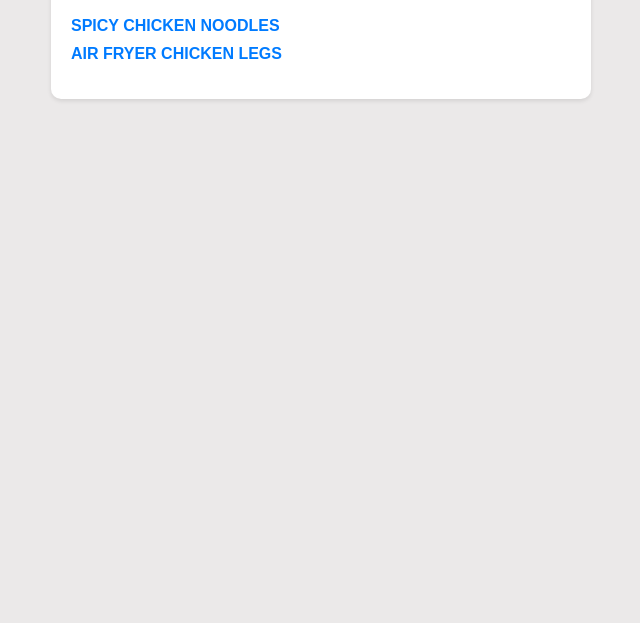
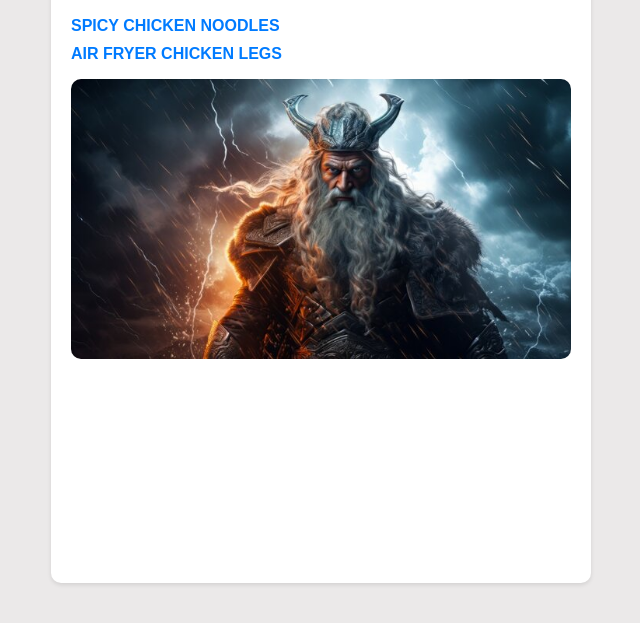
Before and after one commit to AyushRShetty/odin-recipes, a plain HTML site: page index.html in a window 1280 px wide. Shown: the part 89-712 px from the top of the page, without its empty margins (319-959 px from the left). Drawn offline with Linux system fonts and the light colour scheme.

Commit message:
Final Changes

```diff
--- a/index.html
+++ b/index.html
@@ -13,6 +13,7 @@
     <ul> <li><a href="recipes/noodles.html" target="_blank"><strong>SPICY CHICKEN NOODLES</strong></a></li>
        <li> <a href="recipes/chickenlegs.html" target="_blank"><strong>AIR FRYER CHICKEN LEGS</strong></a></li>
     </ul>
+    <img src="../images/odin.jpg">
 </div>
 
 </body>
--- a/styles.css
+++ b/styles.css
@@ -65,3 +65,10 @@ a {
 a:hover {
     text-decoration: underline;
 }
+
+img[src$="odin.jpg"] {
+    max-width: 100%;
+    height: auto;
+    margin-bottom: 200px;
+    border-radius: 10px;
+}
```
